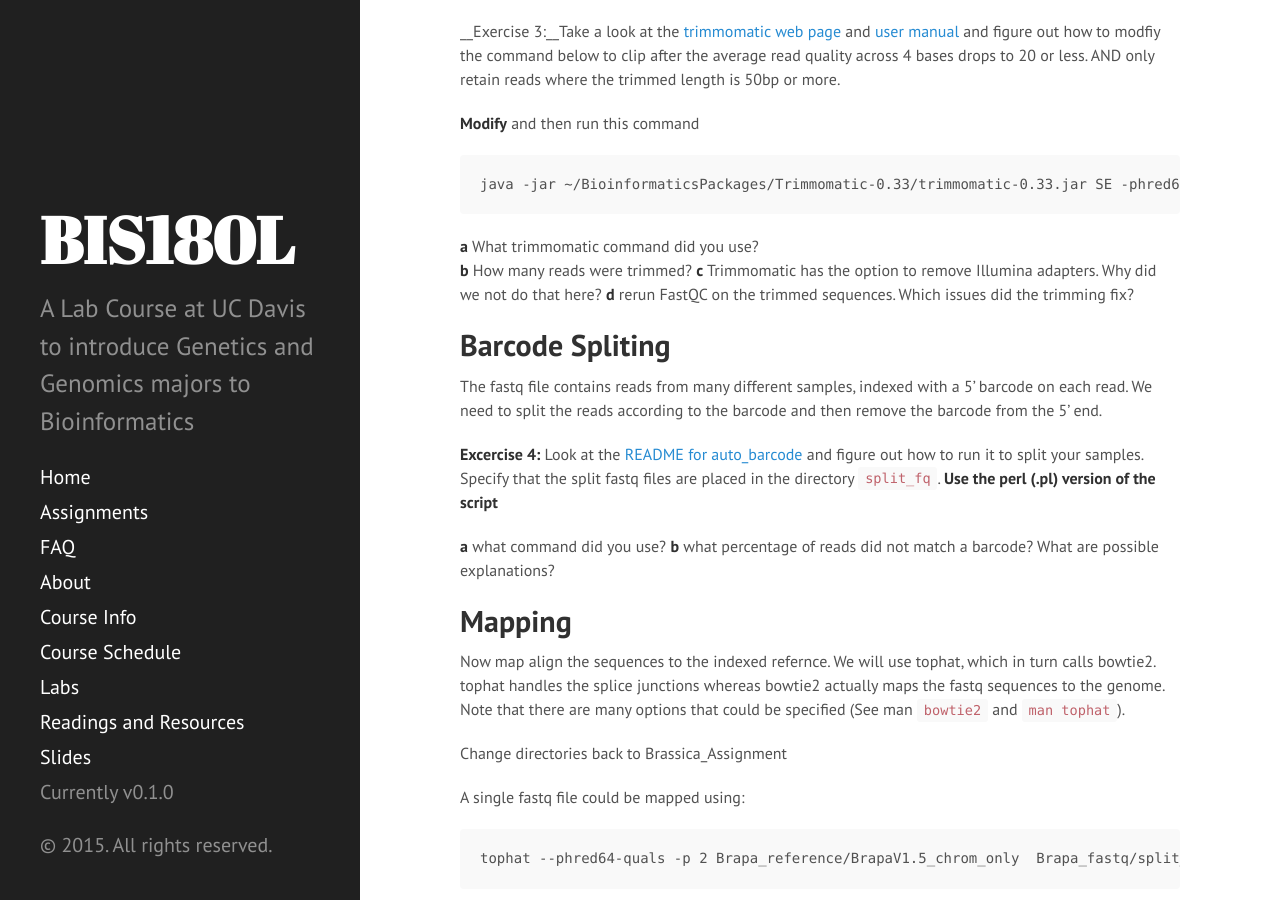
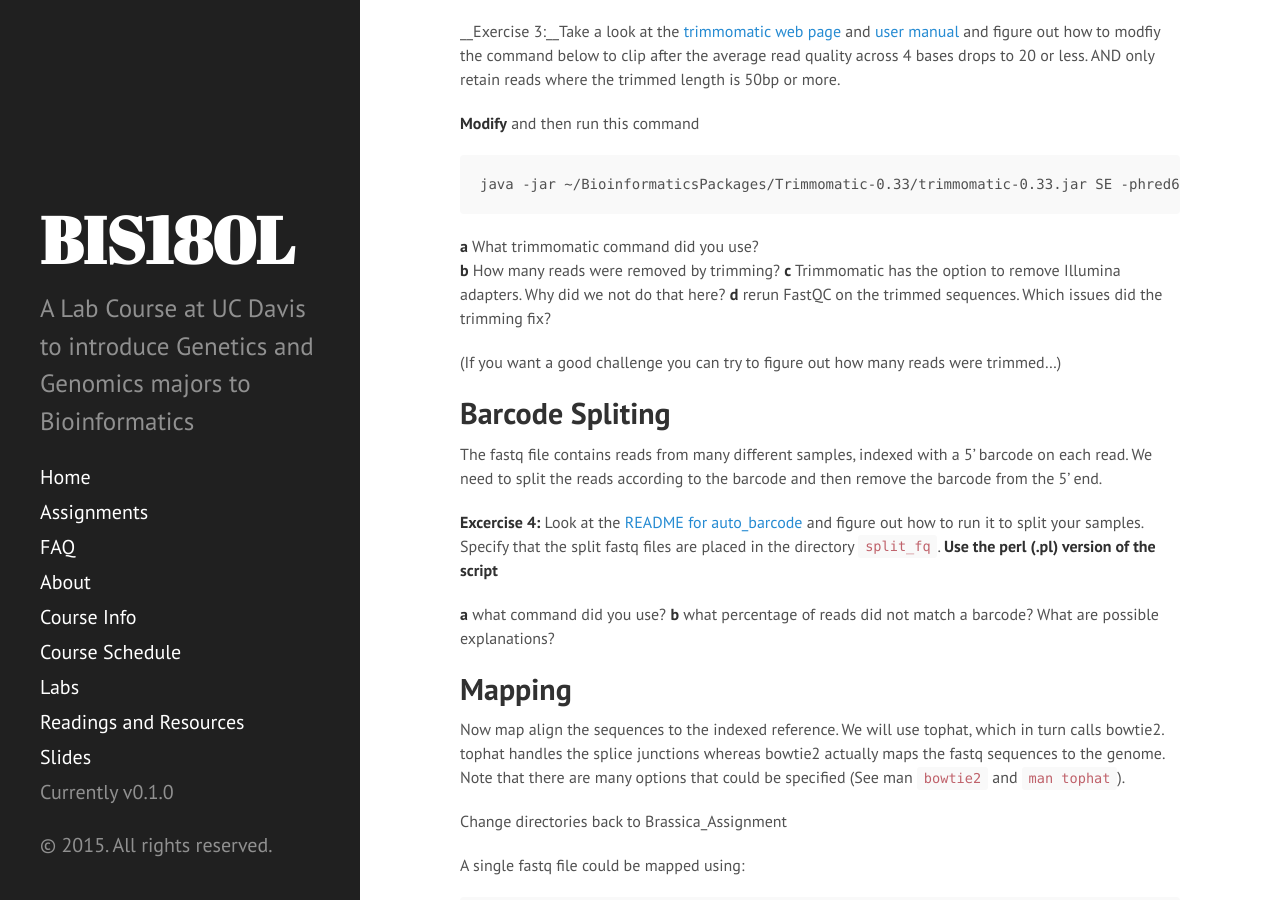
Before and after one commit to rjcmarkelz/BIS180L_web, a Jekyll site: the page built from _posts/2015-05-05-Illumina.md, in a window 1280 px wide and 900 px high, scrolled down 5342 px. Built offline with Jekyll 4.4.1, drawn with Linux system fonts in a browser that asks for light colours; Markdown is read by kramdown in place of the engine named in the settings; some of the changed text lies outside the part shown.

Commit message:
update Illumina

```diff
--- a/_posts/2015-05-05-Illumina.md
+++ b/_posts/2015-05-05-Illumina.md
@@ -180,9 +180,11 @@ __Modify__ and then run this command
     java -jar ~/BioinformaticsPackages/Trimmomatic-0.33/trimmomatic-0.33.jar SE -phred64 GH.lane67.fastq.gz GH.lane67.trimmed.fastq SLIDINGWINDOW:5:15 MINLEN:70
 
 __a__ What trimmomatic command did you use?
-__b__ How many reads were trimmed?
+__b__ How many reads were removed by trimming?
 __c__ Trimmomatic has the option to remove Illumina adapters.  Why did we not do that here?
 __d__ rerun FastQC on the trimmed sequences.  Which issues did the trimming fix?
+
+(If you want a good challenge you can try to figure out how many reads were trimmed...)
 
 ## Barcode Spliting
 
@@ -195,7 +197,7 @@ __b__ what percentage of reads did not match a barcode?  What are possible expla
 
 ## Mapping
 
-Now map align the sequences to the indexed refernce.  We will use tophat, which in turn calls bowtie2.  tophat handles the splice junctions whereas bowtie2 actually maps the fastq sequences to the genome.  Note that there are many options that could be specified (See man `bowtie2` and `man tophat`).
+Now map align the sequences to the indexed reference.  We will use tophat, which in turn calls bowtie2.  tophat handles the splice junctions whereas bowtie2 actually maps the fastq sequences to the genome.  Note that there are many options that could be specified (See man `bowtie2` and `man tophat`).
 
 Change directories back to Brassica_Assignment
 
```
Also changed, not shown: other parts of _posts/2015-05-05-Illumina.md (+1 -1 lines).
